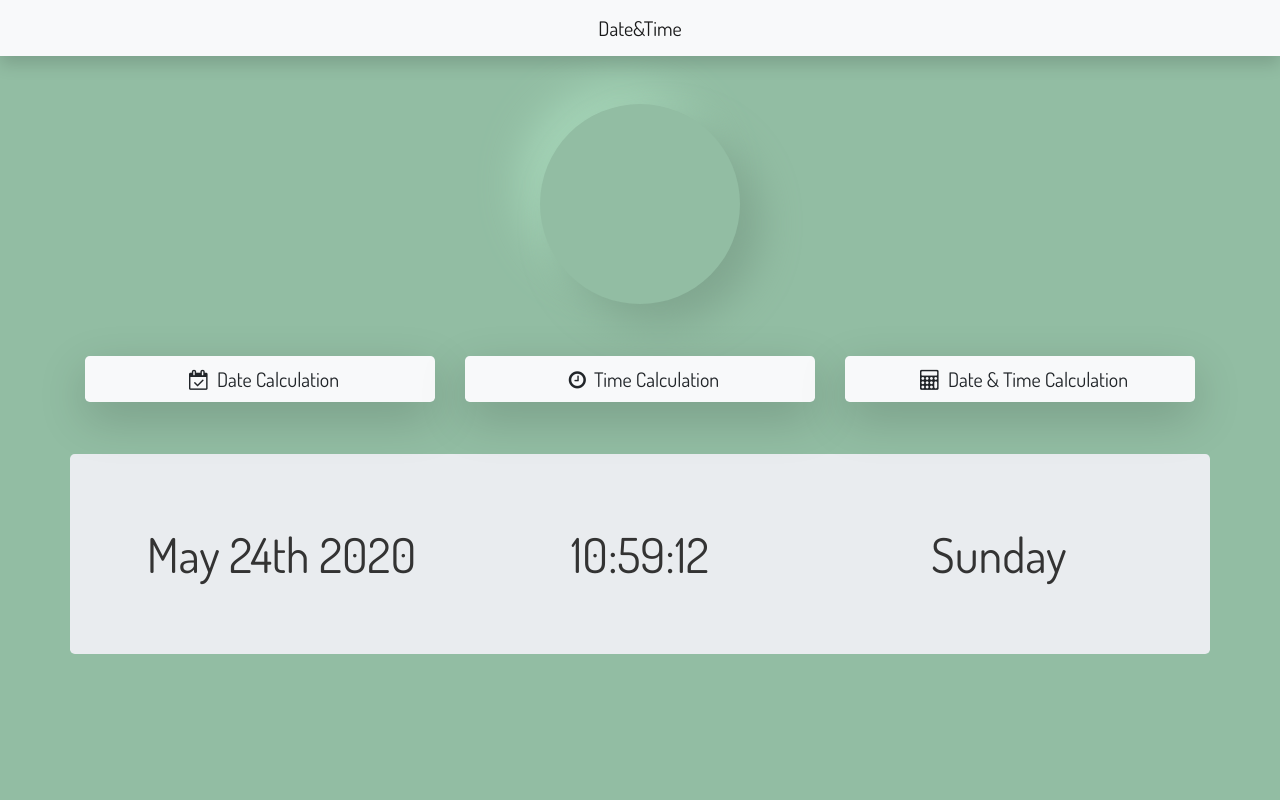
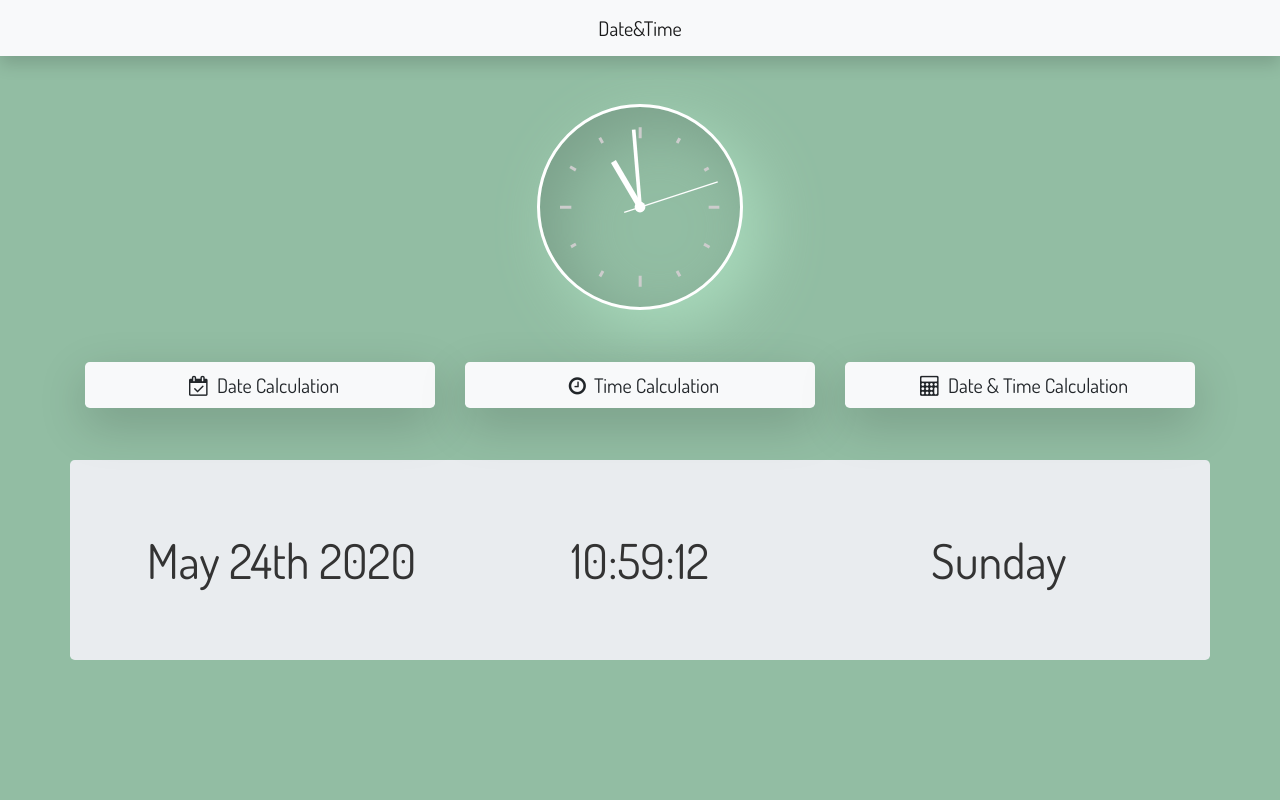
Before and after one commit to iamsagarshrivas/getthatdate, a Next.js app: page / in a window 1280 px wide. Shown: the top 800 px of the page. Built offline with nearby package versions, Linux system fonts and the light colour scheme.

Commit message:
clock added, footer fixed

```diff
--- a/src/components/Clock/Clock.module.css
+++ b/src/components/Clock/Clock.module.css
@@ -1,9 +1,10 @@
 .ring {
 	min-width: 200px;
 	min-height: 200px;
+	border: #fff solid 3px;
 	border-radius: 50%;
 	background-color: #92bda3;
-	box-shadow: 20px 20px 40px #80a68f, -20px -20px 40px #a4d4b7;
+	box-shadow: inset 20px 20px 60px #7ca18b, 20px 20px 60px #a8d9bb;
 }
 
 .ring div {
@@ -13,21 +14,63 @@
 	width: 50%;
 	height: 50%;
 }
-.ring div div {
-	height: 0;
-	position: static;
+
+.ring #clock {
+	width: 100%;
 }
-.ring div div.hour {
-	border: 2px solid black;
-	border-collapse: collapse;
-	width: 55px;
+
+/* Clock styles */
+.circle {
+	fill: none;
+	stroke: #fff;
+	stroke-width: 9;
+	stroke-miterlimit: 10;
 }
-.ring div div.minute {
-	border: 1px solid green;
 
-	border-collapse: collapse;
-	width: 70px;
+.mid-circle {
+	fill: #fff;
 }
-.ring div div.sec {
-	height: 0;
+.hour-marks {
+	fill: none;
+	stroke: #ccc;
+	stroke-width: 9;
+	stroke-miterlimit: 10;
 }
+
+.hour-arm {
+	fill: none;
+	stroke: #fff;
+	stroke-width: 17;
+	stroke-miterlimit: 10;
+	transform-origin: center;
+}
+
+.minute-arm {
+	fill: none;
+	stroke: #fff;
+	stroke-width: 11;
+	stroke-miterlimit: 10;
+	transform-origin: center;
+}
+
+.second-arm {
+	fill: none;
+	stroke: #fff;
+	stroke-width: 4;
+	stroke-miterlimit: 10;
+	transform-origin: center;
+}
+
+/* Transparent box ensuring arms center properly. */
+.sizing-box {
+	fill: none;
+}
+
+/* Make all arms rotate around the same center point. */
+/* Optional: Use transition for animation. */
+#hour,
+#minute,
+#second {
+	transform-origin: center;
+	/*transition: transform .5s ease-in-out;*/
+}
--- a/src/components/Clock/index.jsx
+++ b/src/components/Clock/index.jsx
@@ -1,14 +1,33 @@
 import classes from './Clock.module.css'
 import classnames from 'classnames'
-export default () => {
+export default ({momentObj}) => {
+
+
+
+	const hourAngle = (momentObj.hour()*360/12 + ((momentObj.minute() * 360/60)/12))%360;
+	const minAngle=((momentObj.minute() * 360/60) + (momentObj.second()* 360/60)/60)%360;
+	const secAngle=( momentObj.second() * 360/60)%360;
 
 	return (
 		<div className={classes.ring}>
-			<div className="dial">
-				{/* <div className={classnames(classes.hour, 'hour')}>h</div>
-				<div className={classnames(classes.minute, 'minute')}>m</div>
-				<div className={classnames(classes.second, 'second')}>s</div> */}
-			</div>
+			<svg id="clock" xmlns="http://www.w3.org/2000/svg" width="200" height="200" viewBox="0 0 600 600">
+				<g id="face">
+					<path className={classes["hour-marks"]} d="M300.5 94V61M506 300.5h32M300.5 506v33M94 300.5H60M411.3 107.8l7.9-13.8M493 190.2l13-7.4M492.1 411.4l16.5 9.5M411 492.3l8.9 15.3M189 492.3l-9.2 15.9M107.7 411L93 419.5M107.5 189.3l-17.1-9.9M188.1 108.2l-9-15.6" />
+					<circle className={classes["mid-circle"]} cx="300" cy="300" r="16.2" />
+				</g>
+				<g id={classes["hour"]}>
+					<path style={{transform: `rotate(${hourAngle}deg)`}} className={classes["hour-arm"]} d="M300.5 298V142" />
+					<circle className={classes["sizing-box"]} cx="300" cy="300" r="253.9" />
+				</g>
+				<g id={classes["minute"]}>
+					<path style={{transform: `rotate(${minAngle}deg)`}} className={classes["minute-arm"]} d="M300.5 298V67" />
+					<circle className={classes["sizing-box"]} cx="300" cy="300" r="253.9" />
+				</g>
+				<g id={classes["second"]}>
+					<path style={{transform: `rotate(${secAngle}deg)`}} className={classes["second-arm"]} d="M300.5 350V55" />
+					<circle className={classes["sizing-box"]} cx="300" cy="300" r="253.9" />
+				</g>
+			</svg>
 		</div>
 	)
 }
--- a/src/components/Layout/index.jsx
+++ b/src/components/Layout/index.jsx
@@ -12,7 +12,7 @@ export default ({ children }) => {
 			<header className="sticky-top shadow border-0">
 				<Header />
 			</header>
-			<main className="vh-100  container">
+			<main style={{minHeight: '100vh'}} className="container">
 				{children}
 			</main>
 			<footer>
--- a/src/pages/index.jsx
+++ b/src/pages/index.jsx
@@ -21,7 +21,7 @@ export default () => {
 	return (
 		<>
 			<div className="row my-5 d-flex justify-content-center">
-				<Clock />
+				<Clock momentObj={dateNtime}/>
 		</div>
 			<div className="row my-5">
 				<div className="col-lg-4 col-md-4 col-sm-12 my-1">
```
